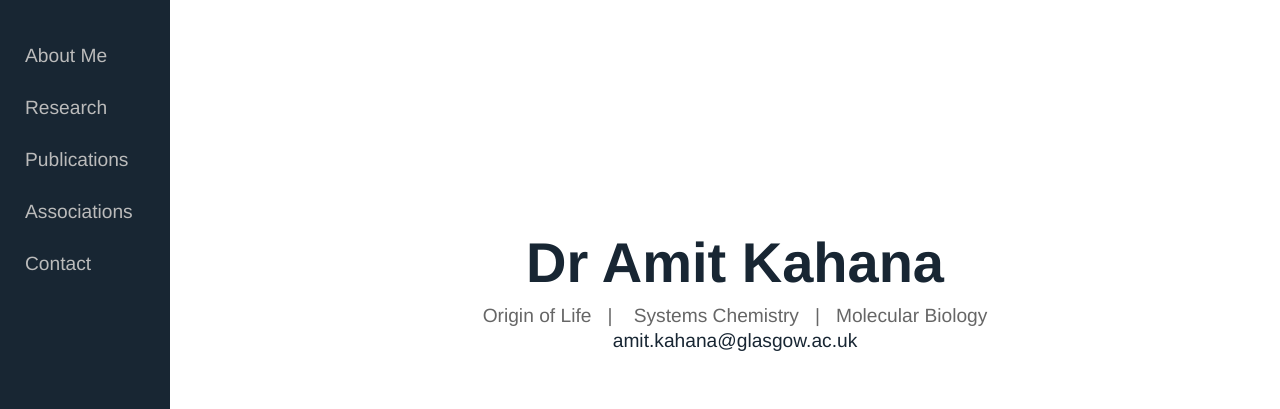
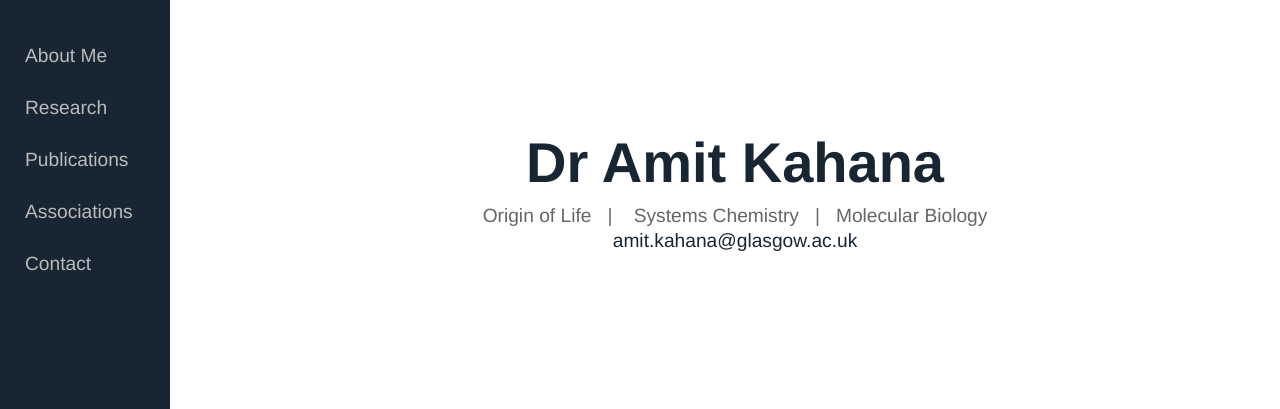
Before and after one commit to AmitKahanaSci/web, a plain HTML site: page index.html in a window 1280 px wide. Shown: the top 409 px of the page. Drawn offline with Linux system fonts and the light colour scheme.

Commit message:
Update style.css

```diff
--- a/style.css
+++ b/style.css
@@ -53,7 +53,7 @@ body {
     max-width: 750px; /* Matches content */
     text-align: center;
     padding-top: 200px;
-    padding-bottom: 100px;
+    padding-bottom:150px;
     background-color: #ffffff;
     color: #333;
     margin: auto;
@@ -320,7 +320,7 @@ h1 {
 }
 
 /* Adjust layout for smaller screens */
-@media (max-width: 1100px) {
+@media (max-width: 1000px) {
     .publication-content {
         flex-direction: column; /* Stack image above text */
         align-items: center; /* Center content */
@@ -645,8 +645,9 @@ html, body {
     }
 
     .title-card {
-      padding: 200px 0; /* Adjust padding for the title card */
+      padding: 100px 0; /* Adjust padding for the title card */
       text-align: center;
+      padding-bottom: 50px;
     }
 
     .title-card h1 {
```
